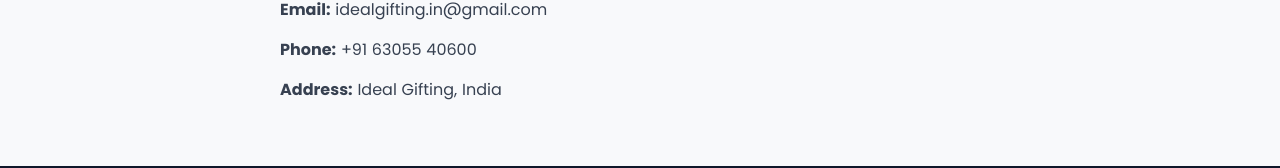
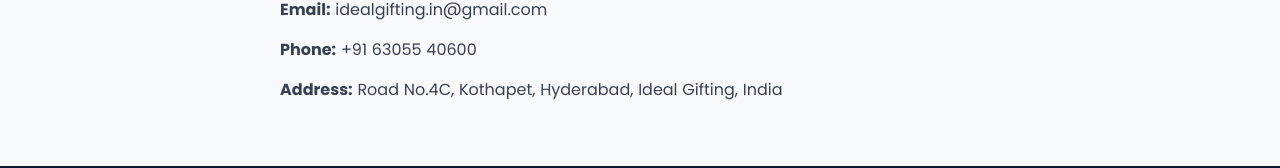
Before and after one commit to DeviVaraprasadDulla/idealgifting-frontend, a React (Vite) app: page /contact in a window 1280 px wide. Shown: the part 258-426 px from the top of the page. Built offline with nearby package versions, Linux system fonts and the light colour scheme; no server answers.

Commit message:
changed address in contact page

```diff
--- a/src/pages/legal/Contact.jsx
+++ b/src/pages/legal/Contact.jsx
@@ -15,7 +15,8 @@
         </p>
 
         <p>
-          <strong>Address:</strong> Ideal Gifting, India
+          <strong>Address:</strong> Road No.4C, Kothapet, Hyderabad, Ideal
+          Gifting, India
         </p>
       </div>
     </PageContainer>
```
